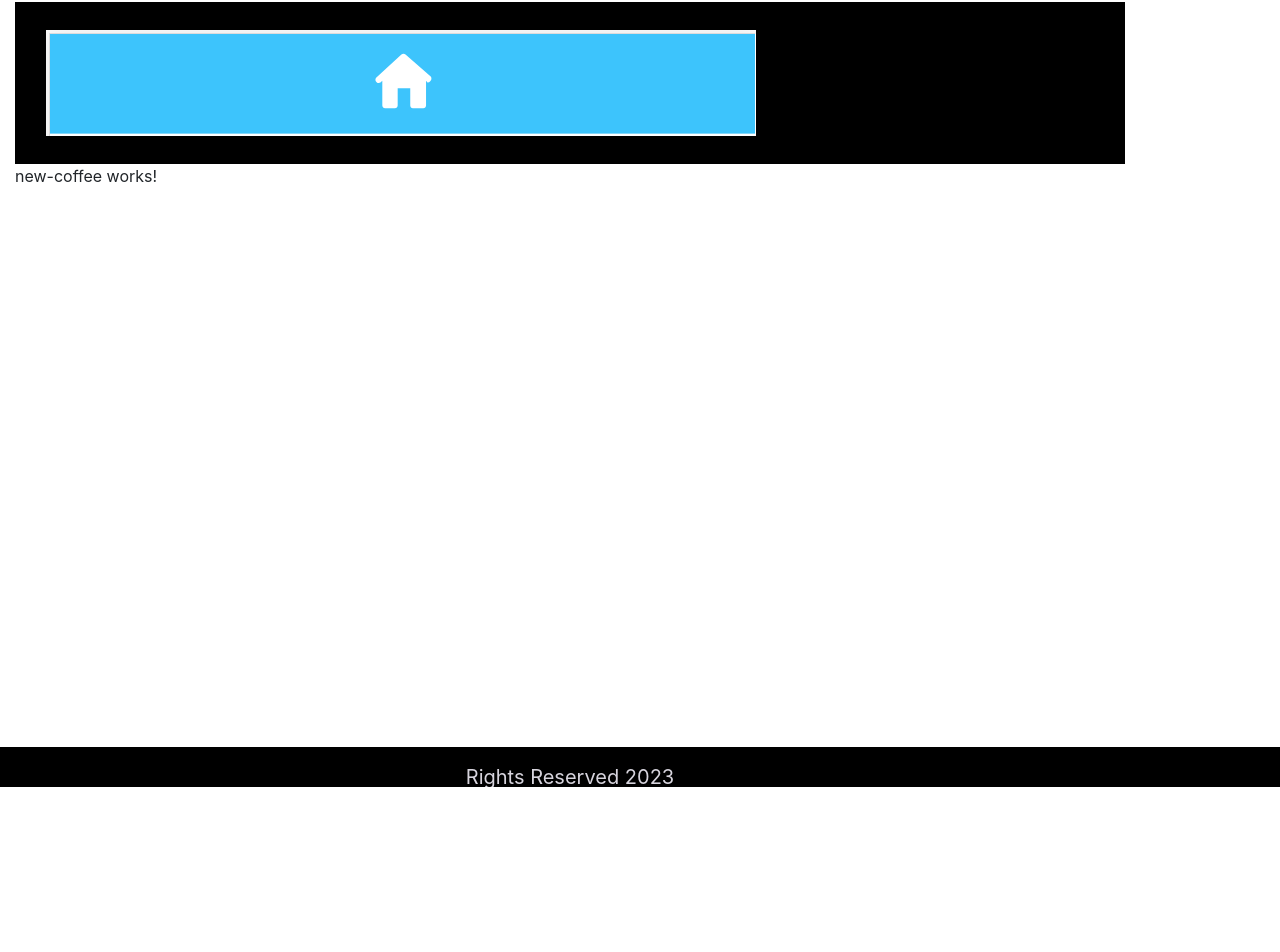
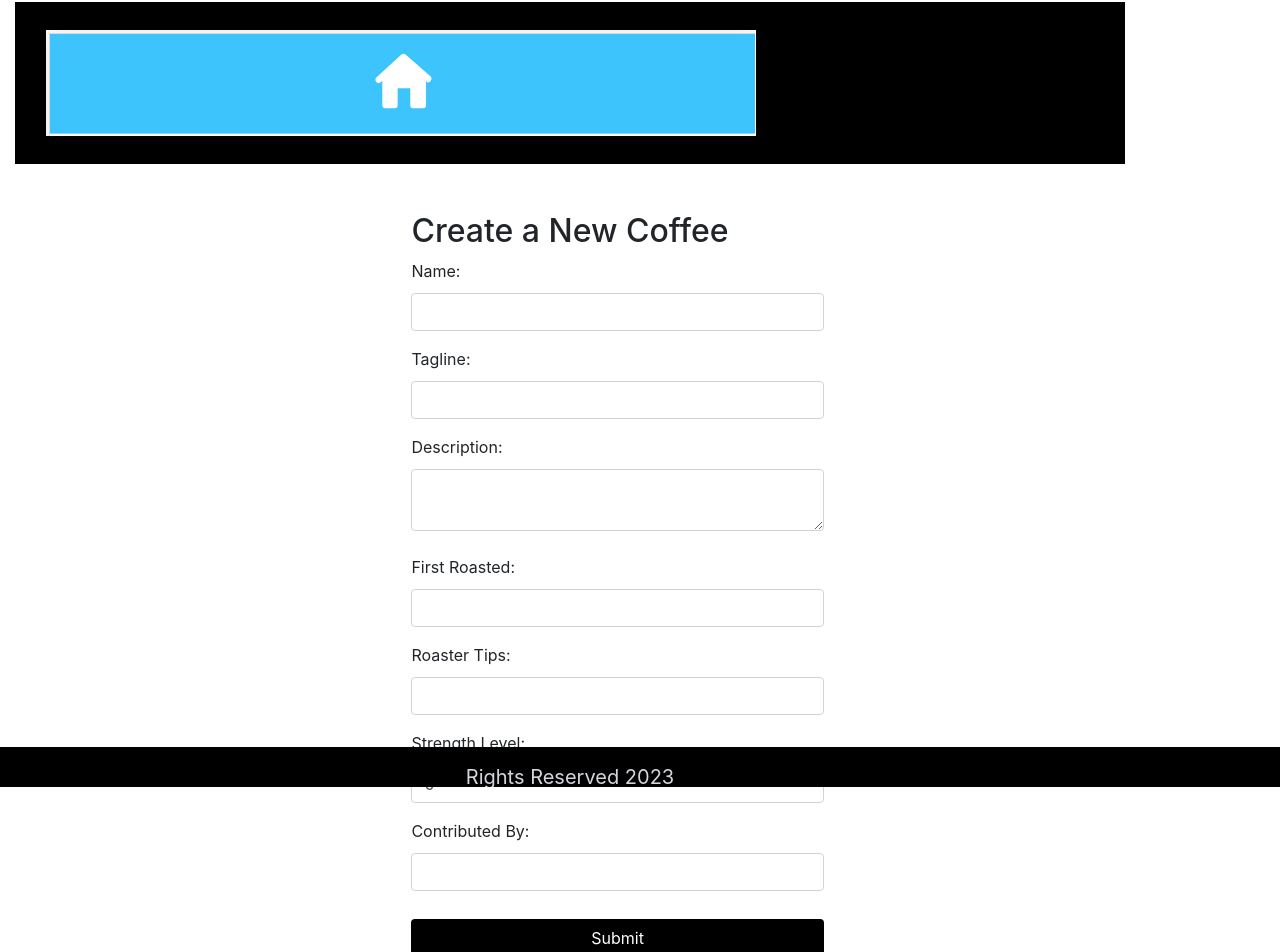
Before and after one commit to DhuhaAhmad/IronCoffee, an Angular app: page /new-coffee in a window 1280 px wide. Shown: the part 13-965 px from the top of the page. Before the commit the page ends 800 px from the top, so only its background shows below. Built offline with nearby package versions, Linux system fonts and the light colour scheme; what ngx-pagination would draw is missing.

Commit message:
new coffee done

```diff
--- a/src/app/components/new-coffee/new-coffee.component.css
+++ b/src/app/components/new-coffee/new-coffee.component.css
@@ -0,0 +1,26 @@
+.btn{
+    background-color: #000;
+    color: #fff;
+    width: 130%;
+    justify-content: center;
+    align-items: center;
+    margin-top: 4%;
+
+    }
+.form-control {
+  width: 130%;
+  margin: 2px 0;
+
+}
+
+.form-container {
+    display: flex;
+    justify-content: center;
+    align-items: center;
+  }
+
+
+
+.container{
+    padding: 3% 4% ;
+}
--- a/src/app/components/new-coffee/new-coffee.component.html
+++ b/src/app/components/new-coffee/new-coffee.component.html
@@ -1,3 +1,45 @@
 <app-menu></app-menu>
+<div class="container">
+  <div class="form-container">
+    <form>
+      <h2>Create a New Coffee</h2>
 
-<p>new-coffee works!</p>
+      <div class="mb-3">
+        <label for="name" class="form-label">Name:</label>
+        <input type="text" class="form-control" id="name" name="name" [(ngModel)]="name">
+      </div>
+
+      <div class="mb-3">
+        <label for="tagline" class="form-label">Tagline:</label>
+        <input type="text" class="form-control" id="tagline" name="tagline" [(ngModel)]="tagline">
+      </div>
+
+      <div class="mb-4">
+        <label for="description" class="form-label">Description:</label>
+        <textarea type="text" class="form-control" id="description" name="description" aria-describedby="description" rows="2" [(ngModel)]="description"></textarea>
+      </div>
+
+      <div class="mb-3">
+        <label for="first_roasted" class="form-label">First Roasted:</label>
+        <input type="text" class="form-control" id="first_roasted" name="first_roasted" [(ngModel)]="first_roasted">
+      </div>
+
+      <div class="mb-3">
+        <label for="roaster_tips" class="form-label">Roaster Tips:</label>
+        <input type="text" class="form-control" id="roaster_tips" name="roaster_tips" [(ngModel)]="roaster_tips">
+      </div>
+
+      <div class="mb-3">
+        <label for="strength_level" class="form-label">Strength Level:</label>
+        <input type="number" class="form-control" id="strength_level" name="strength_level" [(ngModel)]="strength_level">
+      </div>
+
+      <div class="mb-3">
+        <label for="contributed_by" class="form-label">Contributed By:</label>
+        <input type="text" class="form-control" id="contributed_by" name="contributed_by" [(ngModel)]="contributed_by">
+      </div>
+
+      <button (click)="postCoffee()" class="btn">Submit</button>
+    </form>
+  </div>
+</div>
--- a/src/app/components/new-coffee/new-coffee.component.ts
+++ b/src/app/components/new-coffee/new-coffee.component.ts
@@ -1,4 +1,6 @@
 import { Component } from '@angular/core';
+import { Router } from '@angular/router';
+import { CoffeeService } from 'src/app/services/coffee.service';
 
 @Component({
   selector: 'app-new-coffee',
@@ -6,5 +8,36 @@ import { Component } from '@angular/core';
   styleUrls: ['./new-coffee.component.css']
 })
 export class NewCoffeeComponent {
+  coffees: any[] = [];
+  name: string = "";
+  tagline: string = "";
+  description: string = "";
+  first_roasted: string = "";
+  roaster_tips: string = "";
+  strength_level: number = 0;
+  contributed_by: string = "";
 
+  constructor(private coffeeService: CoffeeService, private router: Router) { }
+
+
+  postCoffee(): void {
+    const body = {
+      name: this.name,
+      tagline: this.tagline,
+      description: this.description,
+      first_roasted: this.first_roasted,
+      roaster_tips: this.roaster_tips,
+      strength_level: this.strength_level,
+      contributed_by: this.contributed_by
+    };
+    this.coffeeService.postCoffee(body).subscribe({
+      next: (data) => {
+        console.log('Success!', data);
+        this.router.navigate(['/home']);
+      },
+      error: (error) => {
+        console.log(error);
+      }
+    });
+  }
 }
--- a/src/app/services/coffee.service.ts
+++ b/src/app/services/coffee.service.ts
@@ -20,6 +20,6 @@ export class CoffeeService {
   }
 
   postCoffee(body: any): Observable<any> {
-    return this.http.post<any>(this.API_URL, body);
+    return this.http.post<any>(`${this.API_URL}/new`, body);
   }
 }
```
